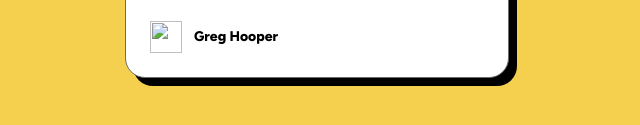
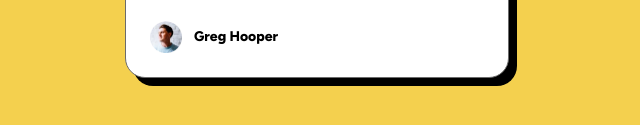
Before and after one commit to barik-sr/test-pages-online, a plain HTML site: page index.html in a window 1280 px wide. Shown: the part 587-712 px from the top of the page, 323-963 px from the left. Drawn offline with Linux system fonts and the light colour scheme; the site is published under a folder, as on GitHub Pages, so addresses that start at the root find nothing.

Commit message:
Update index.html

```diff
--- a/index.html
+++ b/index.html
@@ -39,7 +39,7 @@
 
       <!-- Author information section -->
       <section class="author">
-        <img src="/images/image-avatar.webp" alt="" class="author-pic" />
+        <img src="images/image-avatar.webp" alt="" class="author-pic" />
         <span class="author-name">Greg Hooper</span>
       </section>
     </div>
```
